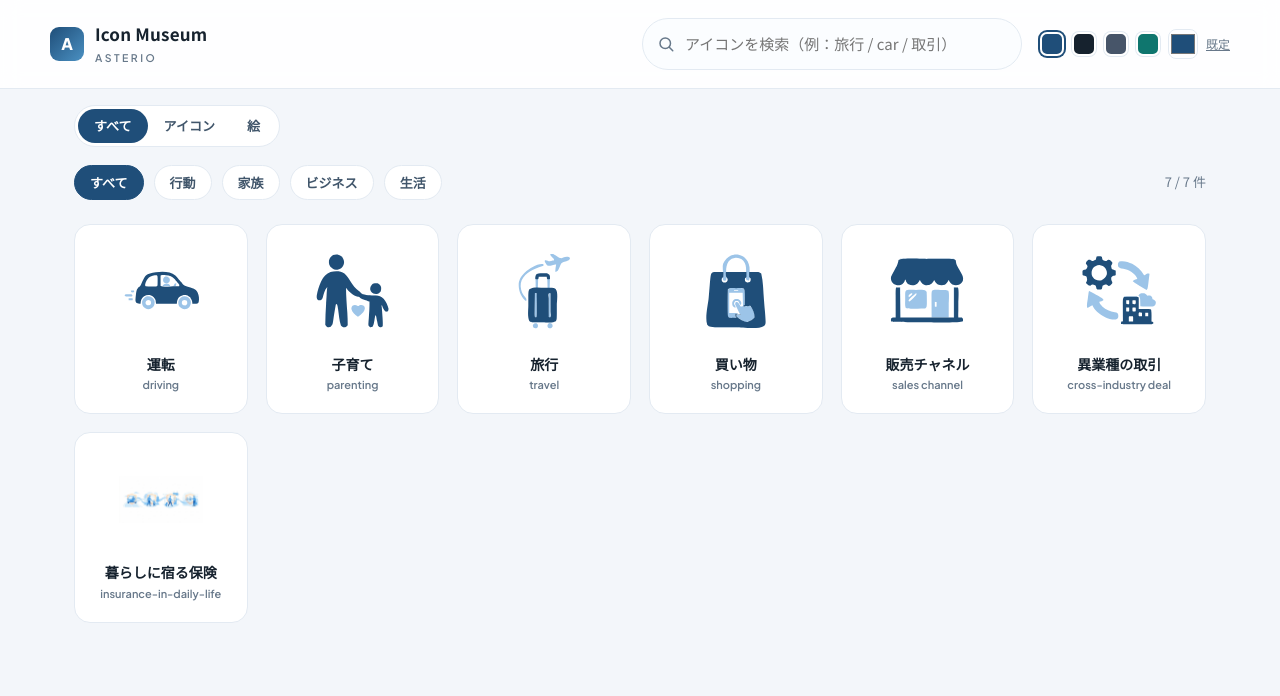
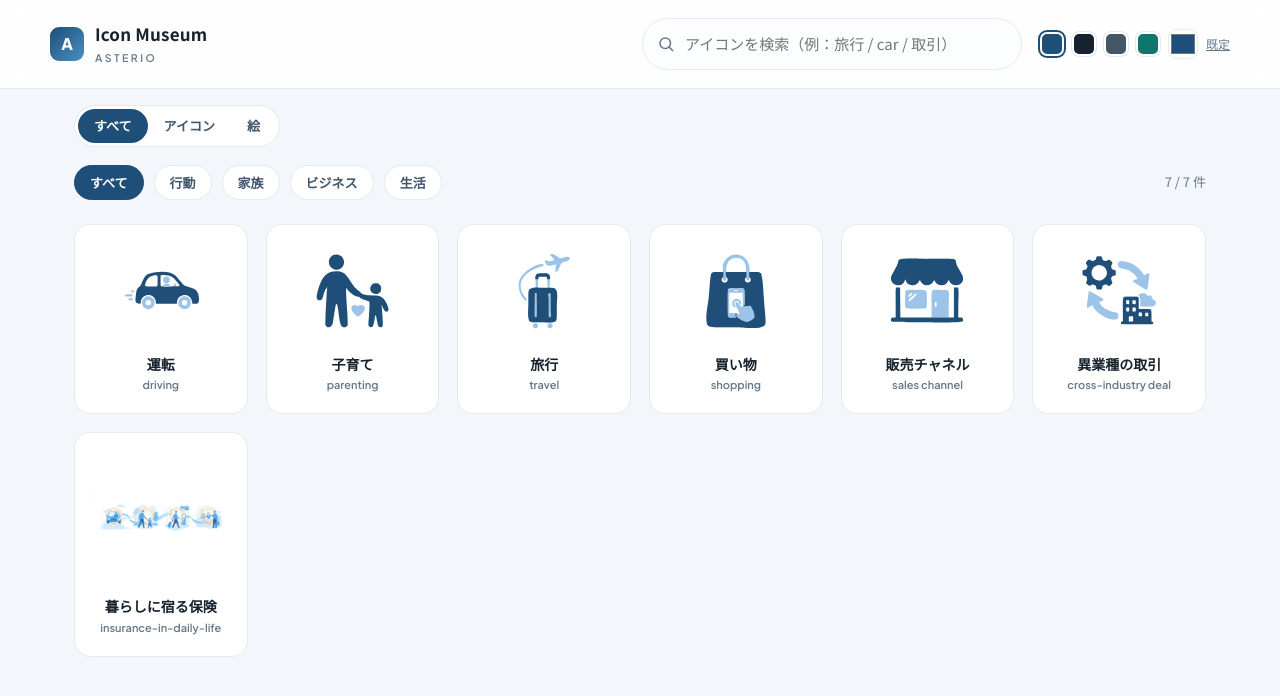
Before and after one commit to aomono/asp-website, a plain HTML site: page icons/index.html in a window 1280 px wide. Drawn offline with Linux system fonts and the light colour scheme.

Commit message:
feat(icons): larger thumbnails for illustrations (full-width, 132px, contain)

```diff
--- a/icons/index.html
+++ b/icons/index.html
@@ -51,6 +51,9 @@
   .icard .thumb{width:96px;height:96px;display:grid;place-items:center;margin-bottom:14px;padding:6px;color:var(--ic-main)}
   .icard .thumb svg{max-width:84px;max-height:84px;width:auto;height:auto}
   .icard .thumb img{max-width:84px;max-height:84px;object-fit:contain}
+  /* 絵(イラスト)はカード幅いっぱい＆大きめに表示 */
+  .icard .thumb.illu{width:100%;height:132px;padding:0;margin-bottom:12px}
+  .icard .thumb.illu img{max-width:100%;max-height:132px;border-radius:10px}
   .typebar{display:flex;align-items:center;gap:10px;padding:16px 0 0}
   .seg{display:inline-flex;background:#fff;border:1px solid var(--line);border-radius:999px;padding:3px}
   .seg button{font:inherit;font-size:13px;font-weight:700;padding:6px 16px;border:none;background:none;border-radius:999px;cursor:pointer;color:#41566b}
@@ -172,7 +175,7 @@ function typeOf(ic){ return ic.type || (isIcon(ic) ? 'icon' : 'illustration'); }
 function render(){
   const q=qEl.value.trim();
   const list=ICONS.filter(ic=>(activeType==='all'||typeOf(ic)===activeType)&&(activeCat==='すべて'||ic.category===activeCat)&&matches(ic,q));
-  grid.innerHTML=list.map(ic=>`<div class="icard" data-id="${ic.id}"><div class="thumb">${thumbHtml(ic)}</div><div class="nm">${ic.name}</div><div class="nm-en">${ic.name_en||''}</div></div>`).join('');
+  grid.innerHTML=list.map(ic=>`<div class="icard" data-id="${ic.id}"><div class="thumb${isIcon(ic)?'':' illu'}">${thumbHtml(ic)}</div><div class="nm">${ic.name}</div><div class="nm-en">${ic.name_en||''}</div></div>`).join('');
   emptyEl.style.display=list.length?'none':'block';
   document.querySelector('.count')?.remove();
   const c=document.createElement('span'); c.className='count'; c.textContent=`${list.length} / ${ICONS.length} 件`; chipsEl.appendChild(c);
```
